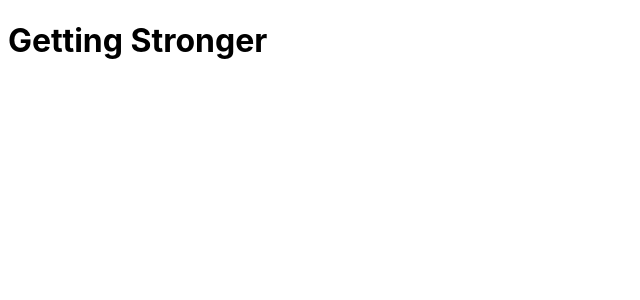
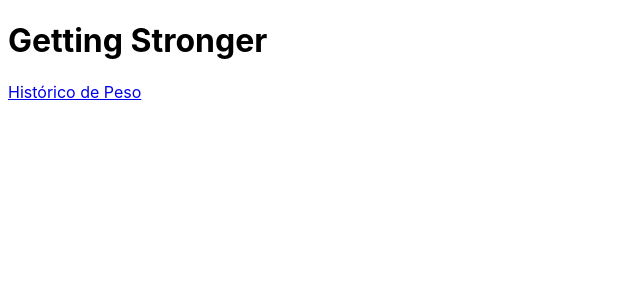
Before and after one commit to deividsilvajs/getting-stronger, a React (Create React App) app: page / in a window 1280 px wide. Shown: the top 300 px of the page, without its empty margins (0-640 px from the left). Built offline with nearby package versions, Linux system fonts and the light colour scheme.

Commit message:
criação da página WeightHistory

```diff
--- a/package.json
+++ b/package.json
@@ -19,6 +19,7 @@
     "@types/react-dom": "^18.2.8",
     "react": "^18.2.0",
     "react-dom": "^18.2.0",
+    "react-router-dom": "^6.16.0",
     "react-scripts": "5.0.1",
     "typescript": "^4.9.5",
     "web-vitals": "^2.1.4"
--- a/src/App.tsx
+++ b/src/App.tsx
@@ -1,9 +1,20 @@
+import { HashRouter as Router, Routes, Route } from 'react-router-dom'
 import './App.css'
+
+import Main from './pages/Main'
+import WeightHistory from './pages/WeightHistory'
 
 const App = () => {
 
     return (
-        <h1>Getting Stronger</h1>
+        <>
+            <Router>
+                <Routes>
+                    <Route path='/' element={<Main />} />
+                    <Route path='/weight-history' element={<WeightHistory />} />
+                </Routes>
+            </Router>
+        </>
     )
 
 }
--- /dev/null
+++ b/src/pages/Main.tsx
@@ -0,0 +1,14 @@
+import { Link } from 'react-router-dom'
+
+const Main = () => {
+
+	return (
+		<div>
+            <h1>Getting Stronger</h1>
+            <Link to='/weight-history'>Histórico de Peso</Link>
+        </div>
+	)
+
+}
+
+export default Main
--- /dev/null
+++ b/src/pages/WeightHistory.tsx
@@ -0,0 +1,9 @@
+const WeightHistory = () => {
+
+	return (
+		<h1>Histórico de Peso</h1>
+	)
+
+}
+
+export default WeightHistory
```
Also changed, not shown: 1 other file (tests, documents, lock files or other folders).
